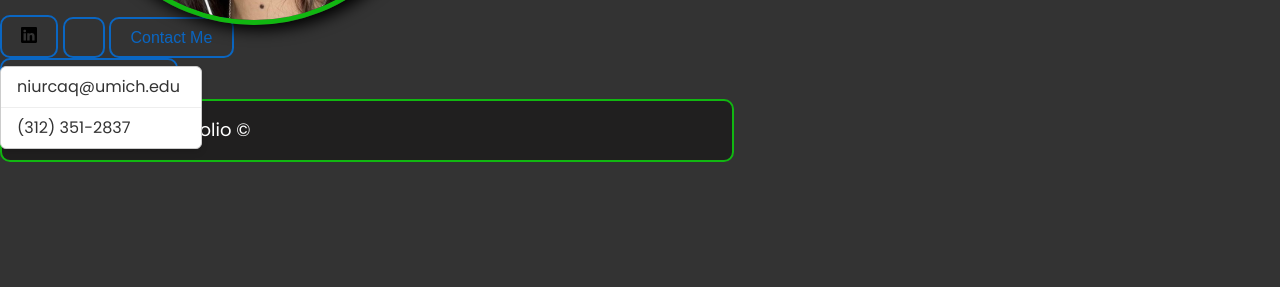
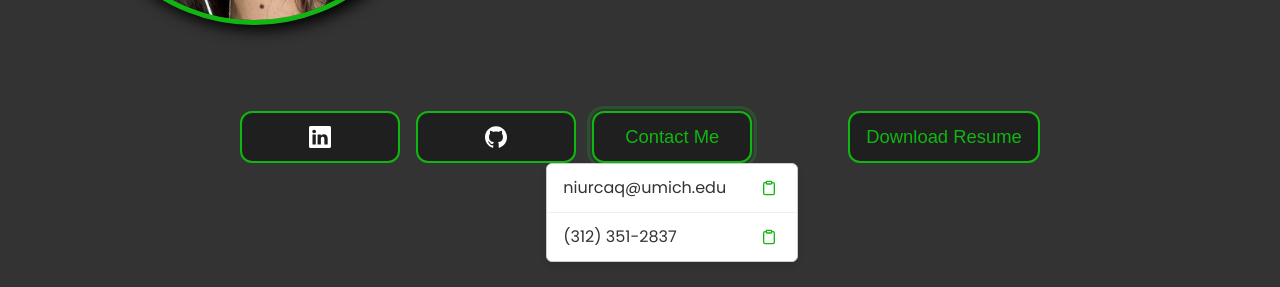
Before and after one commit to niurcaq/resume, a plain HTML site: page index.html in a window 1280 px wide. Both pictures are taken after a click on the button "Contact Me". Shown: the part 510-797 px from the top of the page. Drawn offline with Linux system fonts and the light colour scheme; grey boxes are pictures that could not be loaded.

Commit message:
home page done

```diff
--- a/css/style.css
+++ b/css/style.css
@@ -18,23 +18,119 @@ html {
     font-family: 'Poppins', sans-serif;
 }
 
-.btn{
+.btn {
     display: inline-block;
-  padding: 0.6rem 1.2rem;
-  font-size: 1rem;
-  color: #0A66C2; /* border & text color */
-  border: 2px solid #0A66C2;
-  border-radius: 10px; /* curved corners */
-  background-color: transparent;
+    padding: 1rem 1.6rem;
+    /* larger click/tap area */
+    font-size: 1.15rem;
+    /* slightly bigger text */
+    /* use green text (brand color), normal weight per request, keep green border */
+    color: rgb(17, 183, 17);
+    /* brand green text */
+    font-weight: 400;
+    /* unbolded */
+    border: 2px solid rgb(17, 183, 17);
+    border-radius: 12px;
+    /* curved corners */
+    /* match the bio-text box background so buttons blend with content */
+    background-color: rgb(32, 31, 31);
+    /* same as bio-text box background */
     text-decoration: none;
-  transition: all 0.3s ease;
+    transition: all 0.25s ease;
     cursor: pointer;
+    min-width: 56px;
+    text-align: center;
 }
 
 /* Hover effect: fill the button */
 .btn:hover {
-  background-color: #0A66C2; /* same as border */
-  color: white; /* text color changes on fill */
+    background-color: rgb(17, 183, 17);
+    /* same as border */
+    color: white;
+    /* text color changes on fill */
+}
+
+/* accessibility: visible focus outline for keyboard users */
+.btn:focus {
+    outline: 3px solid rgba(17, 183, 17, 0.24);
+    outline-offset: 2px;
+}
+
+/* Center the group of links and make spacing consistent */
+.links {
+    display: flex;
+    gap: 1rem;
+    /* space between buttons */
+    justify-content: center;
+    /* center horizontally */
+    align-items: center;
+    margin: 2.5rem auto;
+    /* vertical spacing and center block */
+    flex-wrap: wrap;
+    padding: 0 1rem;
+}
+
+/* Make svg/raster icons inside buttons scale with larger buttons */
+.icon-img {
+    width: 28px;
+    height: 28px;
+    display: inline-block;
+    vertical-align: middle;
+}
+
+/* Row that contains the links and the download button */
+.links-row {
+    display: flex;
+    justify-content: center;
+    align-items: center;
+    gap: 1rem;
+    /* space between each button */
+    /* increase top margin so there's more space between the .whole section and the buttons */
+    margin: 6rem auto 2.5rem;
+    /* increased top margin from 4rem to 6rem */
+    padding: 0 1rem;
+    flex-wrap: wrap;
+}
+
+/* Make all buttons in the links-row the same fixed size */
+.links-row .btn {
+    display: inline-flex;
+    align-items: center;
+    justify-content: center;
+    width: 160px;
+    /* consistent width for primary buttons */
+    height: 52px;
+    /* consistent height */
+    padding: 0 0.75rem;
+    /* horizontal padding inside the fixed width */
+    box-sizing: border-box;
+}
+
+/* Slightly smaller icons so they fit the button sizes */
+.links-row .icon-img {
+    width: 22px;
+    height: 22px;
+}
+
+/* Force LinkedIn and GitHub icons to display white regardless of source color
+   using a filter; the [i] flag makes the alt attribute match case-insensitively. */
+.links-row img[alt="linkedin" i],
+.links-row img[alt="github" i] {
+    filter: invert(1) brightness(2) saturate(0);
+}
+
+/* Nudge the download button slightly to the right for extra separation */
+.links-row .btn-download {
+    margin-left: 5rem;
+    /* nudged right as requested */
+    width: auto;
+    /* allow the download button to size to its content */
+    padding: 0 1rem;
+    /* comfortable horizontal padding */
+    flex: 0 0 auto;
+    /* prevent it from stretching to the same fixed width */
+    white-space: nowrap;
+    /* keep it on the same line */
 }
 
 .list {
@@ -44,21 +140,66 @@ html {
     background: #fff;
     border: 1px solid #ccc;
     border-radius: 6px;
-  width: 200px;
+    width: 250px;
     box-shadow: 0 4px 6px rgba(0, 0, 0, 0.1);
     transition: all 0.2s ease;
     position: absolute;
     z-index: 100;
+    top: 100%;
+    left: 50%;
+    transform: translateX(-50%);
 }
 
 .list li {
     padding: 0.75rem 1rem;
     border-bottom: 1px solid #eee;
     color: #333;
+    display: flex;
+    justify-content: space-between;
+    align-items: center;
+    gap: 0.5rem;
 }
 
 .list li:last-child {
     border-bottom: none;
+}
+
+/* Copy button styling */
+.copy-btn {
+    background: none;
+    border: none;
+    cursor: pointer;
+    padding: 0.25rem;
+    display: flex;
+    align-items: center;
+    justify-content: center;
+    color: rgb(17, 183, 17);
+    transition: all 0.2s ease;
+}
+
+.copy-btn:hover {
+    transform: scale(1.2);
+    color: rgb(14, 150, 14);
+}
+
+.copy-btn:active {
+    transform: scale(0.95);
+}
+
+/* Contact button wrapper positioning for dropdown */
+.links-row .btn:has(+ #contact) {
+    position: relative;
+}
+
+#contact {
+    position: absolute;
+    margin-top: 0;
+}
+
+/* Wrapper for contact button and dropdown */
+.contact-wrapper {
+    position: relative;
+    display: inline-block;
 }
 
 /* Hide by default */
@@ -81,7 +222,7 @@ html {
     padding: 10px 20px;
 }
 
-.topnav > a {
+.topnav>a {
     /* padding: 14px 20px; */
     text-decoration: none;
     color: white;
@@ -94,18 +235,18 @@ html {
     transition: all 0.3s ease;
 }
 
-.topnav > a:hover {
+.topnav>a:hover {
     background-color: #ddd;
     color: black;
 }
 
-.topnav > a:active {
+.topnav>a:active {
     background-color: #333;
     color: black;
 }
 
 #on {
-    color:rgb(17, 183, 17)
+    color: rgb(17, 183, 17)
 }
 
 #on:hover {
@@ -290,3 +431,19 @@ p {
 .flip:hover .back {
     transform: rotateY(0deg);
 }
+
+/* Footer styling: only as wide as the text, compact height */
+footer {
+    width: fit-content;
+    margin: 0 auto;
+    padding: 0.5rem 1rem;
+}
+
+footer p {
+    margin: 0;
+    padding: 0;
+    border: none;
+    background-color: transparent;
+    font-size: 14px;
+    color: white;
+}
--- a/index.html
+++ b/index.html
@@ -76,33 +76,42 @@
                 <button id="next-btn">Next</button>
             </div>
         </div>
-        <div class="links">
+            <div class="links-row">
                     <button type="button" class="btn" onclick="linkedin()">
                         <img src="./img/linkedin.svg" alt="LinkedIn" class="icon-img">
                     </button>
                     <button type="button" class="btn" onclick="github()">
                         <img src="./img/github.svg" alt="Github" class="icon-img">
                     </button>
+                    <div class="contact-wrapper">
                         <button type="button" class="btn" onclick="listOpt()">
                             Contact Me
                         </button>
-            <div>
                         <ul id="contact" class="list hide">
-                    <li>niurcaq@umich.edu</li>
-                    <li>(312) 351-2837</li>
+                        <li>
+                            <span>niurcaq@umich.edu</span>
+                            <button class="copy-btn" data-copy="niurcaq@umich.edu" aria-label="Copy email">
+                                <svg width="16" height="16" viewBox="0 0 24 24" fill="none" stroke="currentColor" stroke-width="2" stroke-linecap="round" stroke-linejoin="round">
+                                    <path d="M16 4h2a2 2 0 0 1 2 2v14a2 2 0 0 1-2 2H6a2 2 0 0 1-2-2V6a2 2 0 0 1 2-2h2"></path>
+                                    <rect x="8" y="2" width="8" height="4" rx="1" ry="1"></rect>
+                                </svg>
+                            </button>
+                        </li>
+                        <li>
+                            <span>(312) 351-2837</span>
+                            <button class="copy-btn" data-copy="(312) 351-2837" aria-label="Copy phone number">
+                                <svg width="16" height="16" viewBox="0 0 24 24" fill="none" stroke="currentColor" stroke-width="2" stroke-linecap="round" stroke-linejoin="round">
+                                    <path d="M16 4h2a2 2 0 0 1 2 2v14a2 2 0 0 1-2 2H6a2 2 0 0 1-2-2V6a2 2 0 0 1 2-2h2"></path>
+                                    <rect x="8" y="2" width="8" height="4" rx="1" ry="1"></rect>
+                                </svg>
+                            </button>
+                        </li>
                     </ul>
                     </div>
-        </div>
-        <button type="button" class="btn">
-            <!-- instead of dropdown list, do a browse resume. do specific role
-            and they can click left or right arrows to selecte it. it will be an overlay
-            with specific role & u can choose which one and clicking it will open it and
-            you'll have a download button -->
-            <!-- maybe ask them what role they're interested in to select the appropriate resume -->
-            <!-- roll out options: software, UX design, embedded, leadership, long resume -->
-            <!-- download resume -->
+                    <button type="button" class="btn btn-download" onclick="downloadResume()">
                         Download Resume
                     </button>
+            </div>
     </main>
     <footer>
         <p>Niurca Quirarte Portfolio &copy;</p>
--- a/js/nav.js
+++ b/js/nav.js
@@ -51,3 +51,33 @@ nextBtn.addEventListener("click", () => {
   index = (index + 1) % bios.length;
   bioText.innerHTML = bios[index]; // use innerHTML since text contains <br> and spans
 });
+
+/* Copy to clipboard functionality */
+document.querySelectorAll(".copy-btn").forEach((btn) => {
+  btn.addEventListener("click", (e) => {
+    e.stopPropagation(); // prevent menu from closing
+    const textToCopy = btn.getAttribute("data-copy");
+    navigator.clipboard.writeText(textToCopy).then(() => {
+      // Show visual feedback
+      const originalSvg = btn.innerHTML;
+      btn.innerHTML = "✓";
+      btn.style.color = "rgb(14, 150, 14)";
+      setTimeout(() => {
+        btn.innerHTML = originalSvg;
+        btn.style.color = "rgb(17, 183, 17)";
+      }, 1500);
+    }).catch(() => {
+      alert("Failed to copy to clipboard");
+    });
+  });
+});
+
+/* Download resume functionality */
+function downloadResume() {
+  const link = document.createElement("a");
+  link.href = "./files/NiurcaQuirarteResume.pdf";
+  link.download = "NiurcaQuirarteResume.pdf";
+  document.body.appendChild(link);
+  link.click();
+  document.body.removeChild(link);
+}
```
Also changed, not shown: 1 other file. Lines whose indentation alone changed are shown as unchanged.
